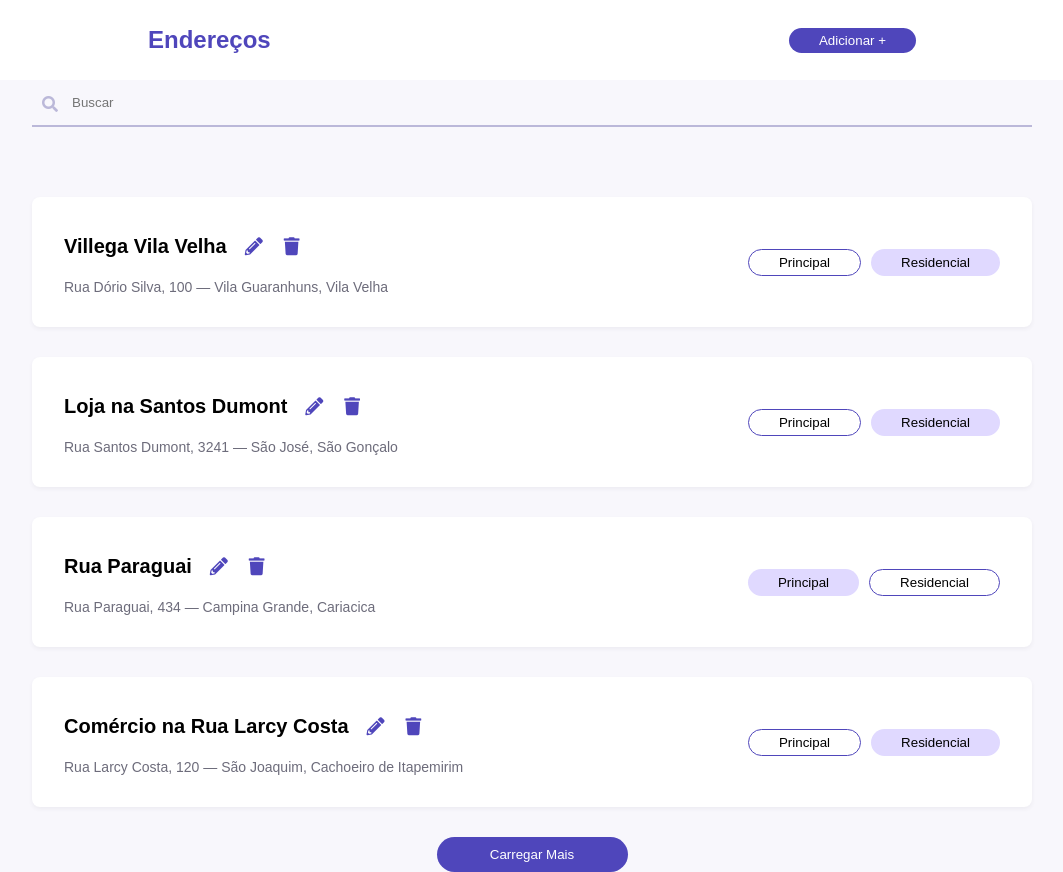
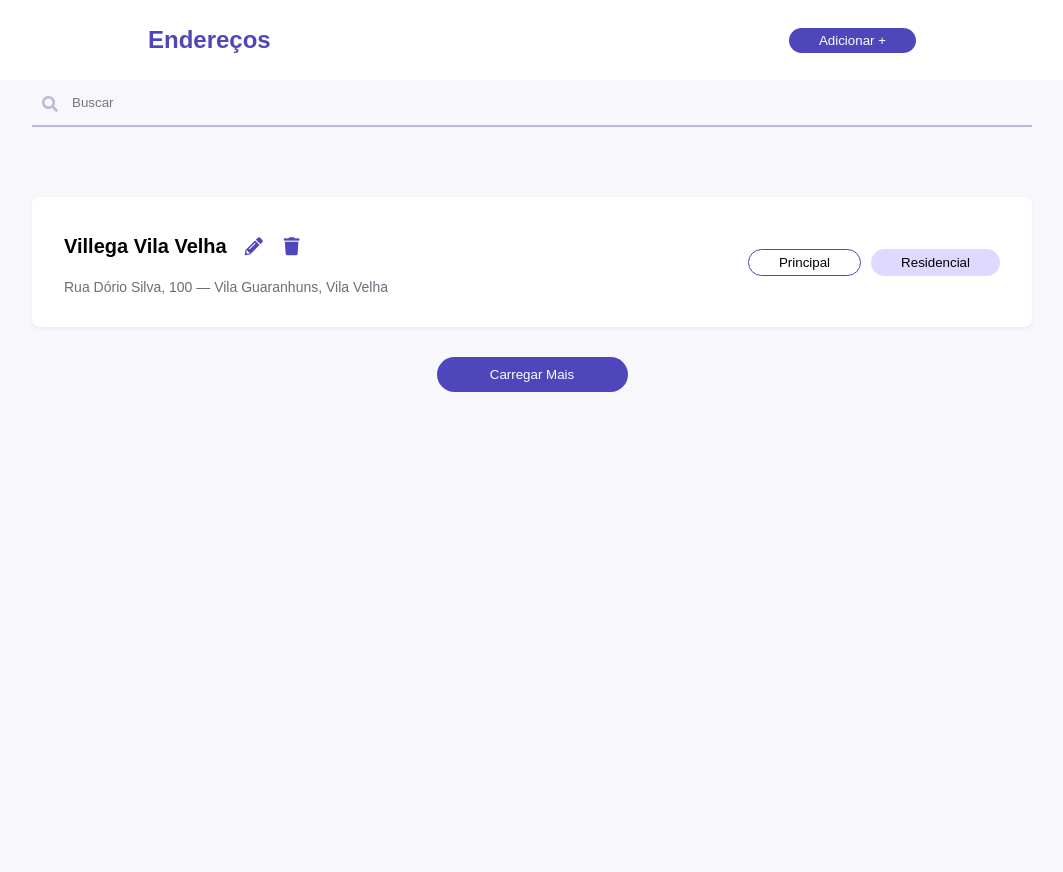
Before and after one commit to brunofilho1/address-list-challenge, a React (Create React App) app: page / in a window 1280 px wide. Shown: the whole page, without its empty margins (108-1171 px from the left). After the commit the page ends 800 px from the top, so only its background shows below. Built offline with nearby package versions, Linux system fonts and the light colour scheme.

Commit message:
system to add new addresses and array slice

```diff
--- a/src/screens/home/index.tsx
+++ b/src/screens/home/index.tsx
@@ -1,11 +1,16 @@
-import React, { Fragment } from 'react';
+import React, { Fragment, useState } from 'react';
 import { Link } from 'react-router-dom';
 import { AddressCard, AddressContainer, AddressType, Button, Header, Main, SearchDiv } from '../../components/styles';
 
 import api from '../../services/adresses.json';
-var adresses = api.adresses;
+var adressesApi = api.adresses;
+console.log(adressesApi);
 
 export default function HomeScreen() {
+
+    var lastIndex = adressesApi.length;
+    var beforeLastIndex = lastIndex - 4;
+
     return (
         <Fragment>
             <Header>
@@ -18,7 +23,7 @@ export default function HomeScreen() {
             </SearchDiv>
             <Main>
                 <AddressContainer>
-                    {adresses.slice(0, 4).map(address => (
+                    {adressesApi.slice(beforeLastIndex, lastIndex).reverse().map(address => (
                         <AddressCard key={address.address} title={`Endereço ${address.name}`}>
                             <div className='address-box'>
                                 <div>
--- a/src/screens/new/index.tsx
+++ b/src/screens/new/index.tsx
@@ -1,8 +1,34 @@
 import React, { Fragment } from 'react';
-import { Link } from 'react-router-dom';
+import { Link, useNavigate } from 'react-router-dom';
 import { Button, Header, Main, AddressForm } from '../../components/styles';
 
+import api from '../../services/adresses.json';
+var adresses = api.adresses;
+
 export default function NewAddressScreen() {
+
+    var navigate = useNavigate();
+
+    function registerAddress() {
+        var select = document.getElementById("addressType") as HTMLSelectElement;
+        var addressType = select?.options[select.selectedIndex].value;
+        var name = document.getElementById('name') as HTMLInputElement;
+        var CEP = document.getElementById('CEP') as HTMLInputElement;
+        var address = document.getElementById('address') as HTMLInputElement;
+
+        if(name.value && CEP.value && address.value) {
+            adresses.push({
+                "type": addressType,
+                "name": name!.value,
+                "zip": CEP!.value,
+                "address": address!.value
+            })
+            navigate('/')
+        } else {
+            alert('Digite as informações no formulário!')
+        }
+    }
+
     return (
         <Fragment>
             <Header>
@@ -16,17 +42,20 @@ export default function NewAddressScreen() {
             <Main>
                 <AddressForm>
                     <h1>Informações</h1>
-                    <select id="colorselector">
+                    <select id='addressType' required>
                         <option value="Principal">Principal</option>
                         <option value="Residencial">Residencial</option>
                         <option value="Comercial">Comercial</option>
                         <option value="Férias">Férias</option>
                     </select>
-                    <input type="text" placeholder='Nome do Endereço' />
-                    <input type="text" placeholder='CEP' />
-                    <textarea rows={7}
-                    placeholder={`Rua Doutor Messut,\n339,\nVila Bastos,\nSanto André,\nSP`} />
-                    <Button>Cadastrar</Button>
+                    <input id='name' type="" placeholder='Nome do Endereço' required />
+                    <input id='CEP' type="text" placeholder='CEP' required />
+                    <textarea
+                    id='address'
+                    rows={7}
+                    placeholder={`Rua Doutor Messut,\n339,\nVila Bastos,\nSanto André,\nSP`}
+                    required />
+                    <Button onClick={registerAddress}>Cadastrar</Button>
                 </AddressForm>
             </Main>
         </Fragment>
--- a/src/services/adresses.json
+++ b/src/services/adresses.json
@@ -5,36 +5,7 @@
             "name": "Villega Vila Velha",
             "zip": "03207-020",
             "address": "Rua Dório Silva, 100 — Vila Guaranhuns, Vila Velha"
-        },
-        {
-            "type": "Residencial",
-            "name": "Loja na Santos Dumont",
-            "zip": "72932-677",
-            "address": "Rua Santos Dumont, 3241 — São José, São Gonçalo"
-        },
-        {
-            "type": "Principal",
-            "name": "Rua Paraguai",
-            "zip": "29144-336",
-            "address": "Rua Paraguai, 434 — Campina Grande, Cariacica"
-        },
-        {
-            "type": "Residencial",
-            "name": "Comércio na Rua Larcy Costa",
-            "zip": "29314-860",
-            "address": "Rua Larcy Costa, 120 — São Joaquim, Cachoeiro de Itapemirim"
-        },
-        {
-            "type": "Residencial",
-            "name": "Avenida da Praia do Canto",
-            "zip": "29055-722",
-            "address": "Avenida Desembargador Santos Neves, 560 — Praia do Canto, Vitória"
-        },
-        {
-            "type": "Residencial",
-            "name": "Villega Vila Velha",
-            "zip": "29909-200",
-            "address": "Rua Ângelo Bergamin, 11 — Canivete, Linhares"
         }
+
     ]
 }
```
